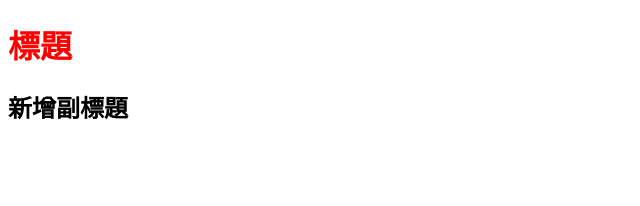
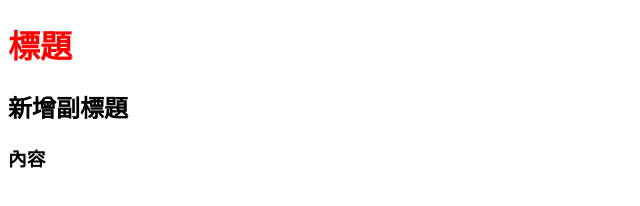
Before and after one commit to robyhung/githelloword2, a plain HTML site: page index.html in a window 1280 px wide. Shown: the full height of the page, 0-640 px from the left. Drawn offline with Linux system fonts and the light colour scheme.

Commit message:
新增index.html內容

```diff
--- a/index.html
+++ b/index.html
@@ -10,5 +10,6 @@
 <body>
     <h1>標題</h1>
     <h2>新增副標題</h2>
+    <h3>內容</h3>
 </body>
 </html>
```
